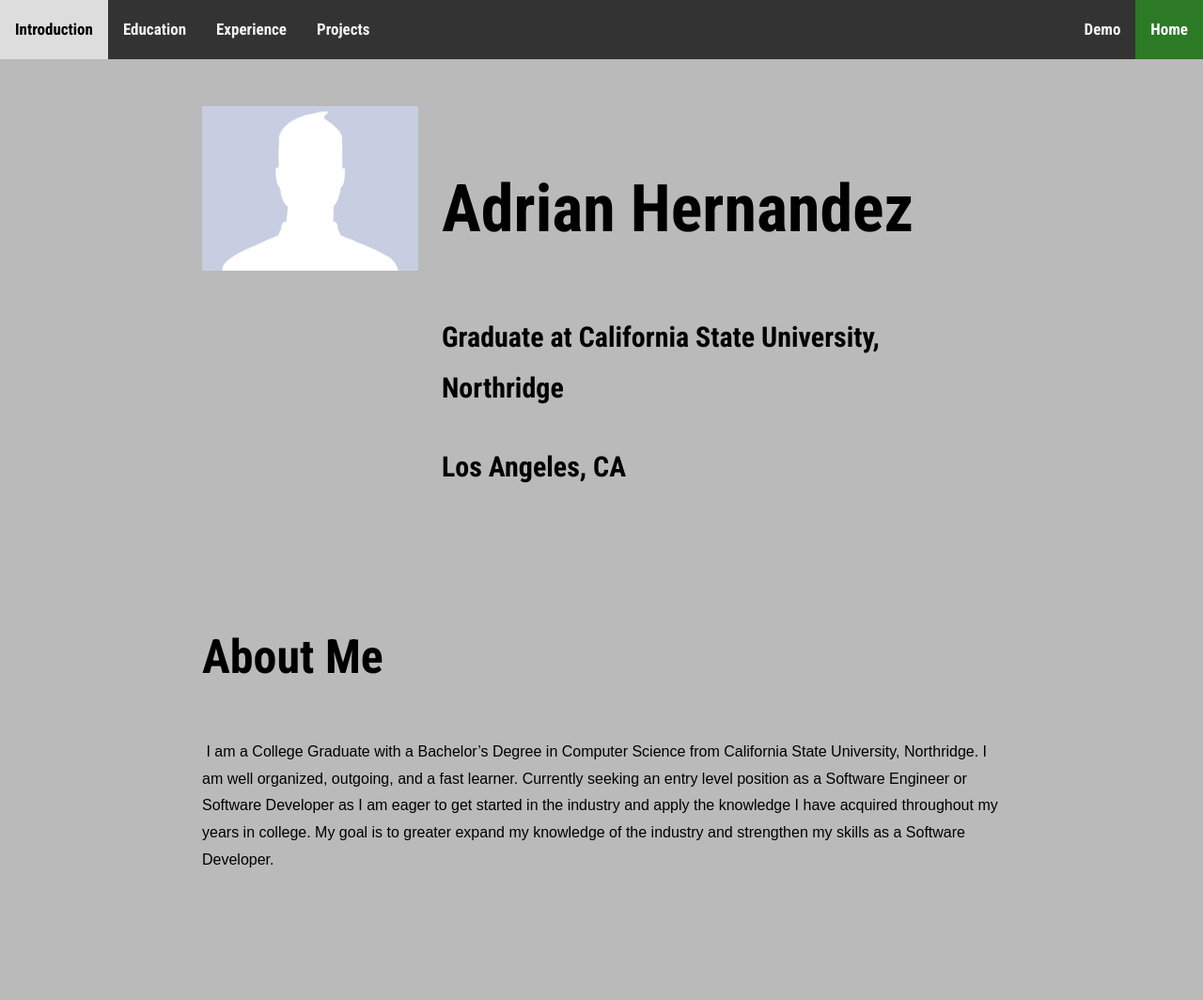
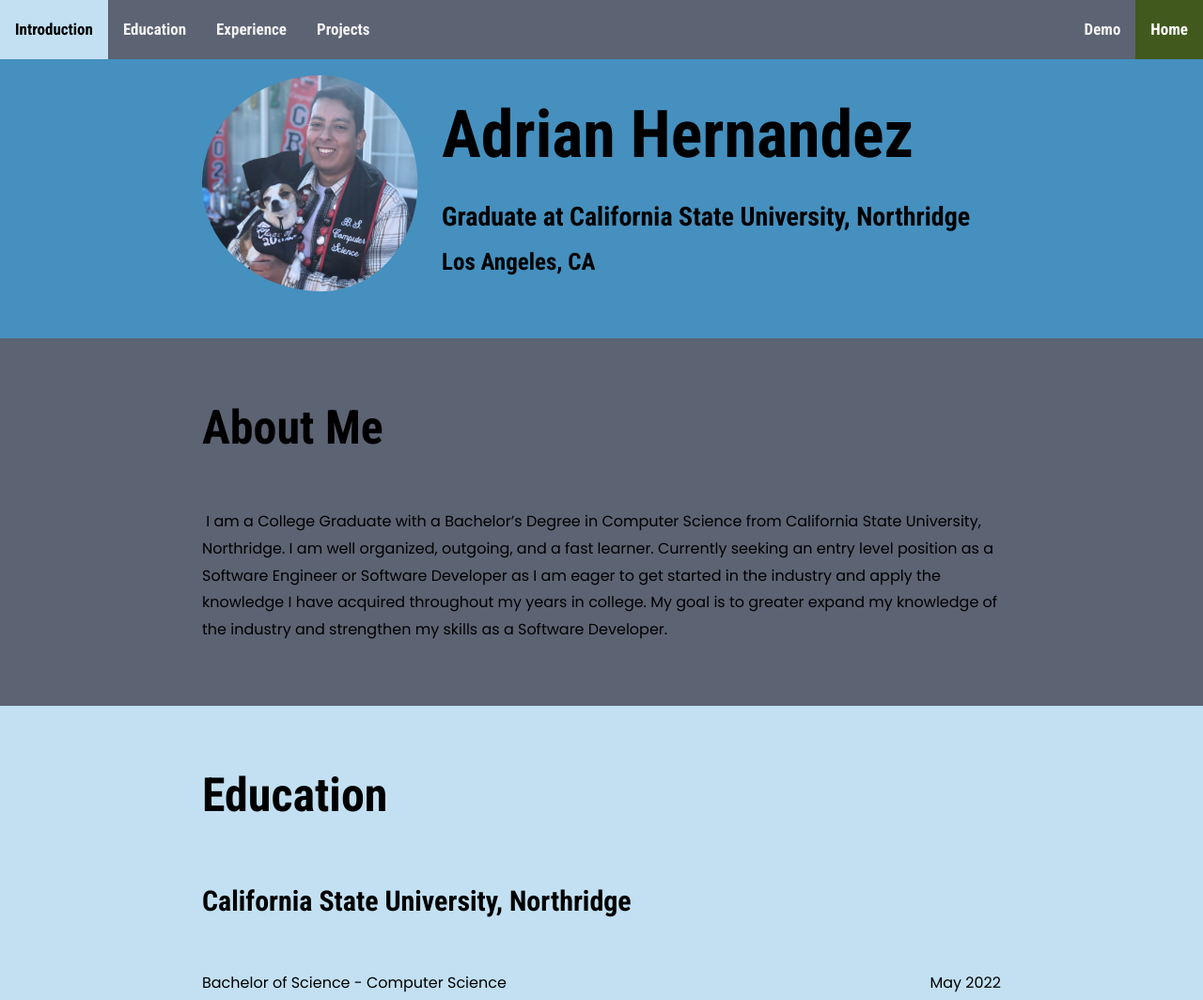
Before and after one commit to enp0s10/enp0s10.github.io, a plain HTML site: page html/home.html in a window 1280 px wide. Shown: the top 1064 px of the page at 94% size. Drawn offline with Linux system fonts and the light colour scheme.

Commit message:
Background Colors
Added a color palette.. more or less it. Some extra formatting was done.

```diff
--- a/css/style.css
+++ b/css/style.css
@@ -1,3 +1,13 @@
+/*----- Universal Colors -----*/
+:root{
+  --color1: #5C6373;
+  --color2: #4590BF;
+  --color3: #C2E0F2;
+  --color4: #499EBF;
+  --color5: #41591C;
+}
+
+
 /*----- Structure Related css -----*/
 html {
 	box-sizing:  border-box;
@@ -7,24 +17,22 @@ html {
 }
 
 body, html {
-	size: 100%;
-	background: #BABABA;
+	/*size: 100%;*/
+	background: var(--color2);
 	margin: 0;
 }
 header {
 	margin: 0;
 }
+nav {
+	box-shadow: 0px 0px 15px var(--color5);
+}
 body {
 	font-family: Helvetica, Geneva, sans-serif;
 	line-height: 1.8;
-	margin-right: auto;
-	margin-left: auto;
+	margin: 0;
 }
 main {
-	/*padding: 2.5% 2.5%;
-	background-color: #EAEAEA;*/
-	margin-left: auto;
-	margin-right: auto;
 
 }
 
@@ -80,10 +88,12 @@ p {
 /*------ Header -----*/
 /* Navigation Bar */
 .top-navbar {
-	background-color: #333;
+	background-color: var(--color1);
 	overflow:  hidden;
 	font-family: 'Roboto Condensed', sans-serif;
-	position: sticky;
+	position: fixed;
+	padding: 0px;
+	width: 100%;
 }
 
 .top-navbar a {
@@ -96,16 +106,51 @@ p {
 }
 
 .top-navbar a:hover {
-	background-color: #ddd;
+	background-color: var(--color3);
 	color: black;
 }
 
 .top-navbar a.active {
-	background-color: #2C7926;
+	background-color: var(--color5);
 	color: white;
 }
+
+.profile-img {
+    border-radius: 50%;
+}
+
+header h1 {
+	margin: 0;
+}
+
+header h2 {
+	font-size: 28px;
+	margin: 0;
+}
+
+header h3 {
+	margin: 0;
+	font-size: 25px;
+}
+
 
 /*----- Footer -----*/
 footer {
 	text-align: center;
+	background-color: var(--color2);
 }
+
+
+/*----- Main -----*/
+.aboutMe {
+	background-color: var(--color1);
+}
+.edu {
+	background-color: var(--color3);
+}
+.workExp {
+	background-color: var(--color4);
+}
+.projects {
+	background-color: var(--color3);
+}
--- a/html/home.html
+++ b/html/home.html
@@ -5,6 +5,7 @@
       <title>Welcome! Adrian Hernandez's Portfolio</title>
       <link rel="stylesheet" href="../css/style.css">
       <link href="https://fonts.googleapis.com/css2?family=Roboto+Condensed:wght@700&display=swap" rel="stylesheet">
+      <link href="https://fonts.googleapis.com/css2?family=Poppins" rel="stylesheet">
    </head>
 
 
@@ -21,15 +22,15 @@
                <a href="../html/demo.html" style="float: right;">Demo</a>
             </div>
          </nav>
-         <div class="content-wrap">
-            <img src="../assets/images/emptyProfilePic.jpeg" alt="HTML" width="20%" class="column-narrow">
+         <div class="content-wrap" style="padding-top: 80px">
+            <img src="../assets/images/AdrianHernandez.jpg" alt="HTML" class="profile-img column-narrow">
             <div class="column-wide">
                <h1>
                   Adrian Hernandez
                </h1>
-               <h3>
+               <h2>
                   Graduate at California State University, Northridge
-               </h3>
+               </h2>
                <h3>Los Angeles, CA</h3>
             </div>
          </div>
@@ -38,24 +39,35 @@
       <!-- Main Section -->
       <main role="main">
          <!-- Introduction -->
+         <section>
+            <div class="aboutMe">
                <div id="intro" role="Introduction" class="content-wrap">
                   <h2>About Me</h2>
                   <p>
                      &nbsp;I am a College Graduate with a Bachelor’s Degree in Computer Science from California State University, Northridge. I am well organized, outgoing, and a fast learner. Currently seeking an entry level position as a Software Engineer or Software Developer as I am eager to get started in the industry and apply the knowledge I have acquired throughout my years in college. My goal is to greater expand my knowledge of the industry and strengthen my skills as a Software Developer.
                   </p>
                </div>
+            </div>
+         </section>
 
          <!-- Education -->
+         <div class="edu">
+            <section>
                <div id="edu" role="Education" class="content-wrap">
                   <h2>Education</h2>
                   <h3>California State University, Northridge</h3>
-            <p>B.S. Computer Science</p>
+                  <p class="float-left">Bachelor of Science - Computer Science</p>
+                  <p class="float-right">May 2022</p>
+               </div>
+            </section>
          </div>
 
          <!-- Experience -->
+         <div class="workExp">
             <div id="exp" role="Experience" class="content-wrap">
                <h2>Work Experience</h2>
                <!-- HHD-Tech -->
+               <section>
                   <div role="Computer Technician Experience">
                      <div class="column-narrow">
                         <h3>Computer Technician</h3>
@@ -77,7 +89,9 @@
                         </ul>
                      </div>
                   </div>
+               </section>
                <!-- BGC --->
+               <section>
                   <div role="Mathematics Tutor">
                      <div class="column-narrow">
                         <h3>Mathematics Tutor</h3>
@@ -92,12 +106,16 @@
                         </ul>
                      </div>
                   </div>
+               </section>
+            </div>
          </div>
 
          <!-- Projects -->
+         <div class="projects">
             <div id="proj" role="Projects" class="content-wrap">
                <h3>Projects</h3>
                <!-- TastEZ -->
+               <section>
                   <div role="TastEZ">
                      <div class="column-narrow">
                         <h4 class="">TastEZ</h4> <p class="">| <a href="https://github.com/GreenNovaStar/TastEZ">https://github.com/GreenNovaStar/TastEZ</a></p>
@@ -116,7 +134,9 @@
                         </ul>
                      </div>
                   </div>
+               </section>
                <!-- Illud -->
+               <section>
                   <div role="Illud">
                      <div class="column-narrow">
                         <h4 class="">Illud</h4> <p class="f">| <a href="https://github.com/Inviro/Illud">https://github.com/Inviro/Illud</a></p>
@@ -132,6 +152,8 @@
                         </ul>
                      </div>
                   </div>
+               </section>
+            </div>
          </div>
       </main>
 
```
Also changed, not shown: assets/images/AdrianHernandez.jpg (added), 1 other file. Lines whose indentation alone changed are shown as unchanged.
